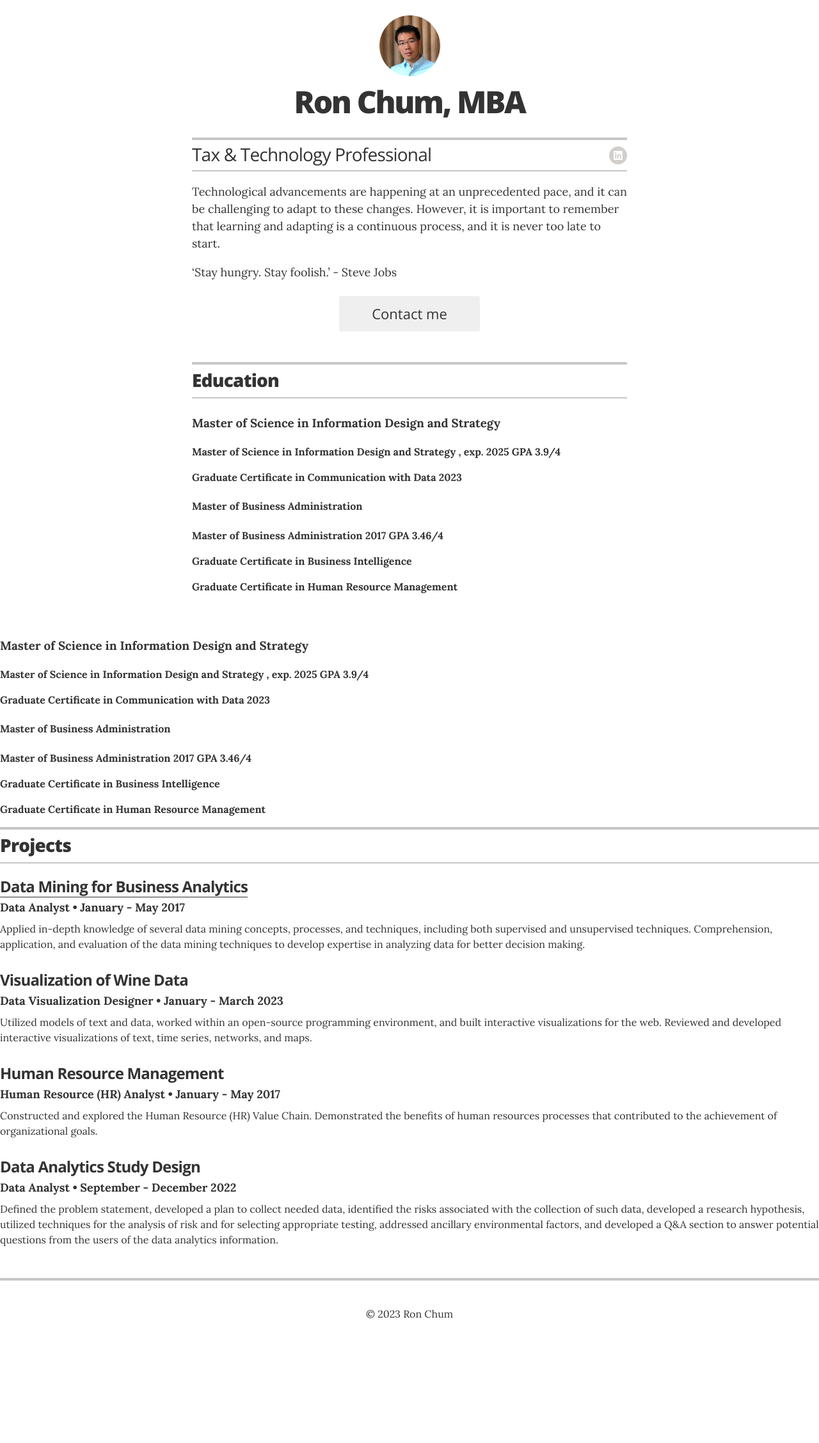
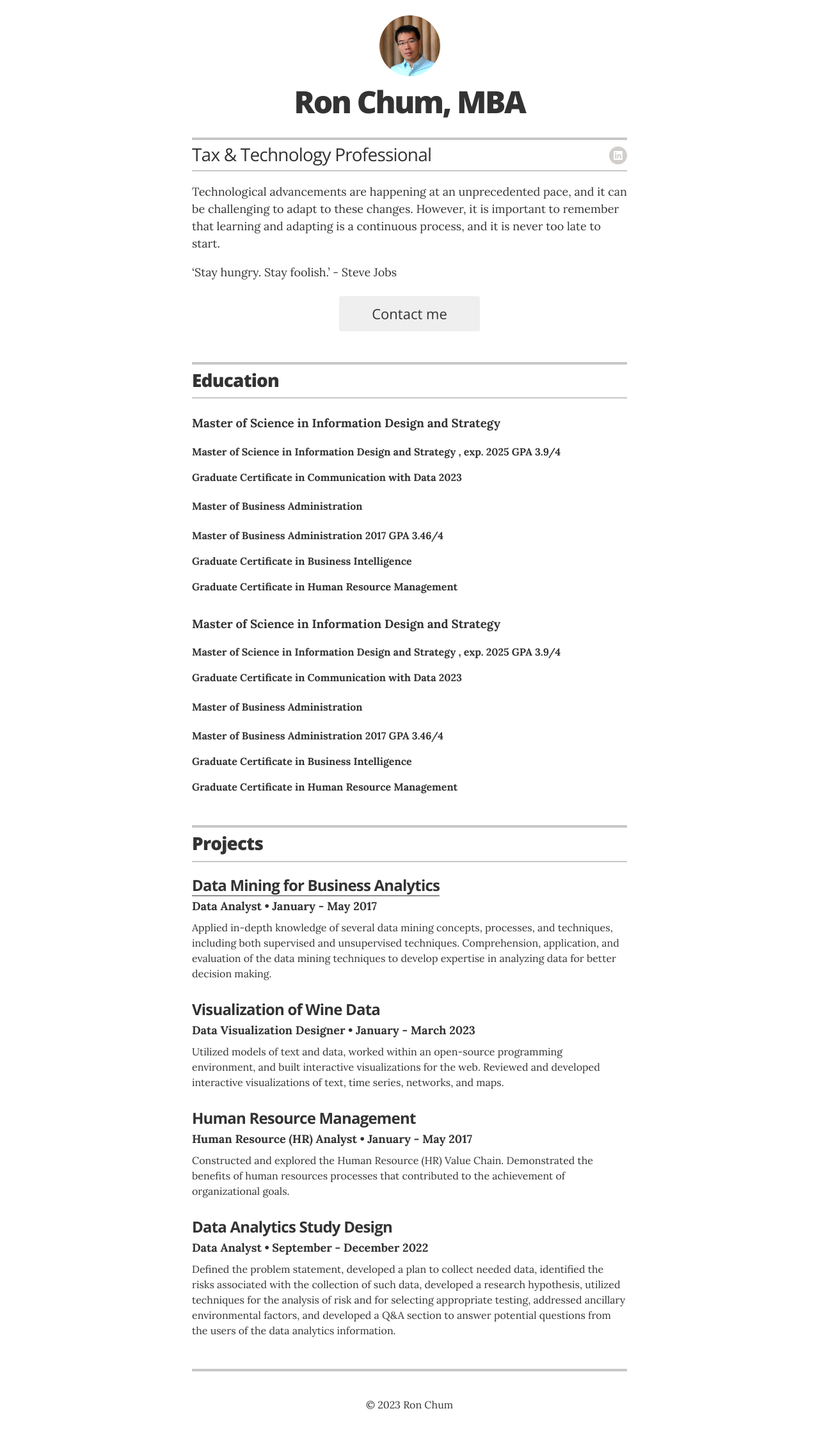
Before and after one commit to rchum/portfolio, a Jekyll site: the page built from index.html, in a window 1280 px wide. Shown: the whole page at 64% size. Built offline with Jekyll 4.4.1, drawn with Linux system fonts in a browser that asks for light colours; before the commit the page ends 2114 px from its top, so only the background shows below that.

Commit message:
Update resume.html

```diff
--- a/_layouts/resume.html
+++ b/_layouts/resume.html
@@ -56,8 +56,8 @@
         </header>
 
         {% for education in site.data.education %}
-       <!-- <div class="resume-item" itemscope itemtype=" ">
-        <h3 class="resume-item-title" itemprop="name">{{ education.uni }}</h3> -->
+       <div class="resume-item" itemscope itemtype=" ">
+        <!--<h3 class="resume-item-title" itemprop="name">{{ education.uni }}</h3>-->
         <h3>Master of Science in Information Design and Strategy</h3>
           <p><b>Master of Science in Information Design and Strategy , exp. 2025 GPA 3.9/4</b></p>
           <p><b>Graduate Certificate in Communication with Data 2023</b></p>
```
